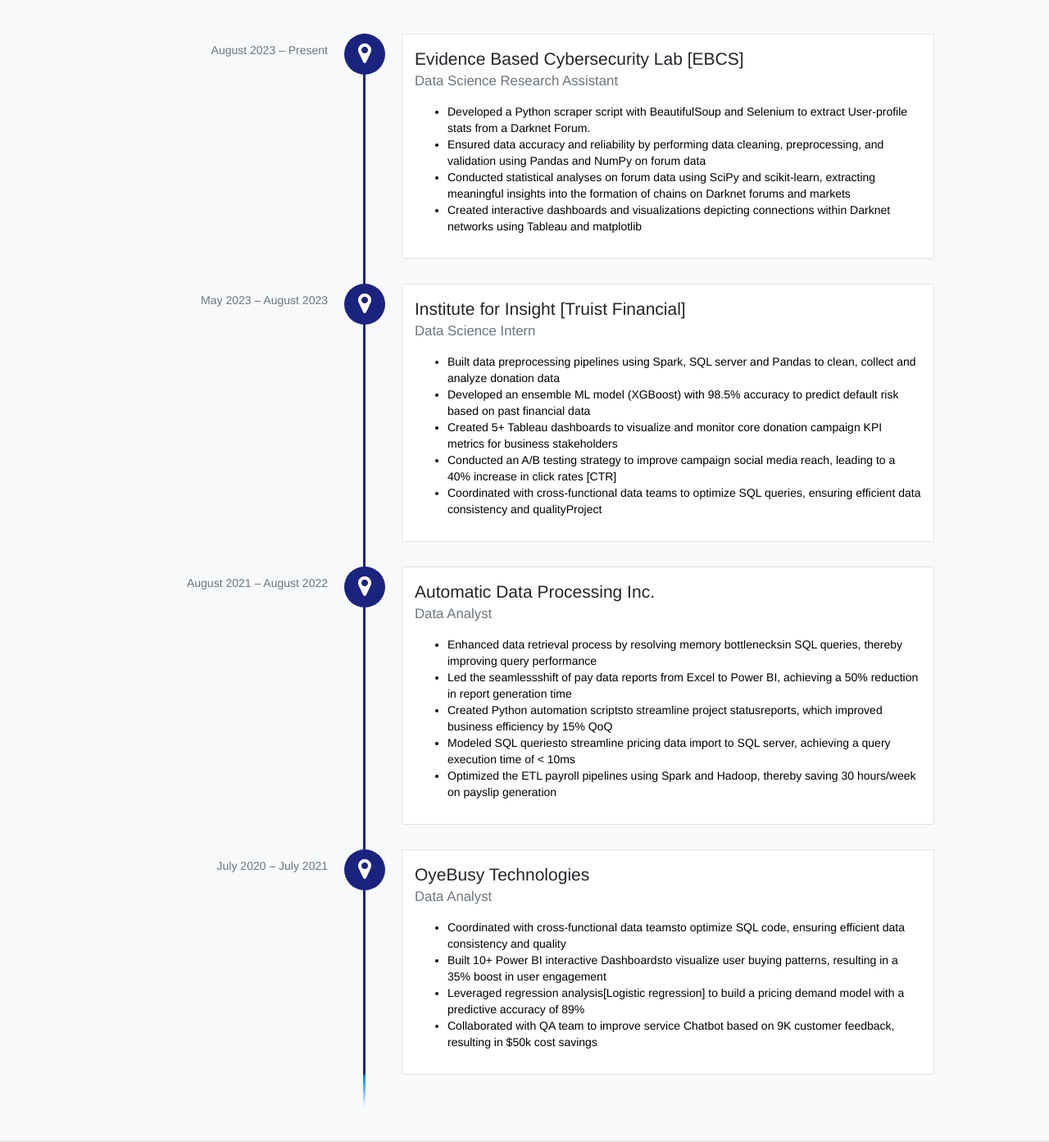
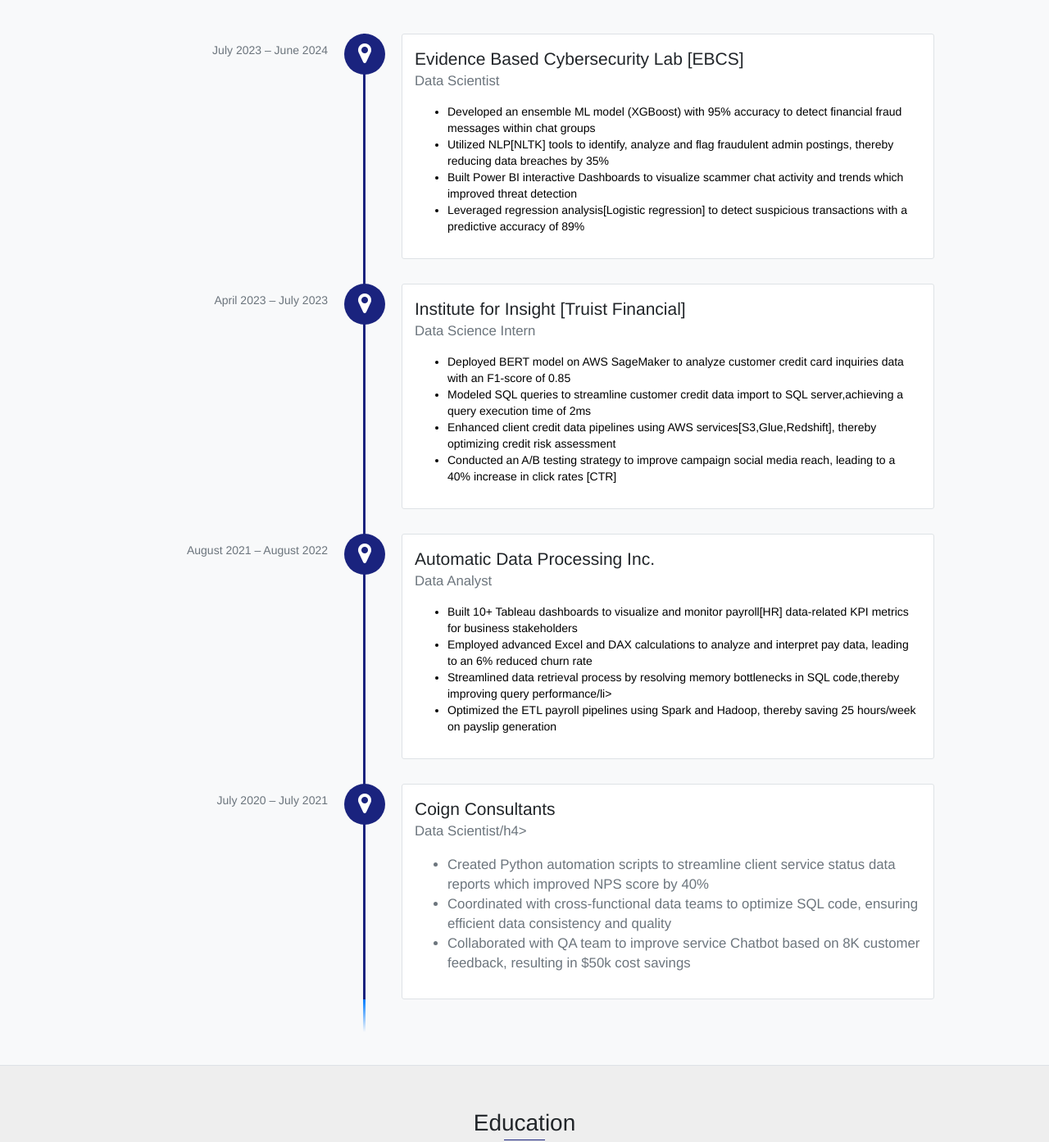
Before and after one commit to kausthubkodamagulla/KausthubKodamagulla.github.io, a plain HTML site: page index.html in a window 1280 px wide. Shown: the part 1180-2573 px from the top of the page at 82% size. Drawn offline with nearby package versions, Linux system fonts and the light colour scheme.

Commit message:
Update index.html

```diff
--- a/index.html
+++ b/index.html
@@ -75,7 +75,7 @@
                 </div>
                 <div class="col-md-8">
                     <p>
-                    Hey there, I'm Kausthub Kodamagulla, a Data Professional with 2+ years of experience and a knack for turning raw data into actionable insights. With experience at Truist Financial and ADP Inc., I've mastered data analysis, machine learning, and visualization. Armed with a Master's from Georgia State University and a Bachelor's from Jawaharlal Nehru Technological University, I'm fluent in Python, SQL, and various data analysis tools. My track record includes optimizing ETL pipelines, developing ML models, and driving revenue growth through data-driven strategies. Currently actively seeking new data opportunities to apply my skills and drive impact. Let's collaborate and unlock the power of your data!
+                    Hey there, I'm Kausthub Kodamagulla, a Data Professional with 3+ years of experience and a knack for turning raw data into actionable insights. With experience at Truist Financial and ADP Inc., I've mastered data analysis, machine learning, and visualization. Armed with a Master's from Georgia State University and a Bachelor's from Jawaharlal Nehru Technological University, I'm fluent in Python, SQL, and various data analysis tools. My track record includes optimizing ETL pipelines, developing ML models, and driving revenue growth through data-driven strategies. Currently actively seeking new data opportunities to apply my skills and drive impact. Let's collaborate and unlock the power of your data!
                 </div>
             </div>
         </div>
@@ -85,28 +85,28 @@
     <div id="experience" class="background-alt">
         <h2 class="heading">Experience</h2>
         <div id="experience-timeline">
-	<div data-date="August 2023 – Present">
+	<div data-date="July 2023 – June 2024">
                 <h3>Evidence Based Cybersecurity Lab [EBCS]</h3>
-                <h4>Data Science Research Assistant</h4>
+                <h4>Data Scientist</h4>
                 <p>
                     <ul>
-                <li> Developed a Python scraper script with BeautifulSoup and Selenium to extract User-profile stats from a Darknet Forum.</li>
-               <li>Ensured data accuracy and reliability by performing data cleaning, preprocessing, and validation using Pandas and NumPy on forum data</li>
-                <li>Conducted statistical analyses on forum data using SciPy and scikit-learn, extracting meaningful insights into the formation of chains on Darknet forums and markets</li>
-	        <li> Created interactive dashboards and visualizations depicting connections within Darknet networks using Tableau and matplotlib</li>
+                <li>Developed an ensemble ML model (XGBoost) with 95% accuracy to detect financial fraud messages within chat groups</li>
+               <li>Utilized NLP[NLTK] tools to identify, analyze and flag fraudulent admin postings, thereby reducing data breaches by 35%</li>
+                <li>Built Power BI interactive Dashboards to visualize scammer chat activity and trends which improved threat detection</li>
+	        <li>Leveraged regression analysis[Logistic regression] to detect suspicious transactions with a predictive accuracy of 89%</li>
                 </ul>
                 </p>
             </div>
-            <div data-date="May 2023 – August 2023">
+            <div data-date="April 2023 – July 2023">
                 <h3>Institute for Insight [Truist Financial]</h3>
                 <h4>Data Science Intern</h4>
                 <p>
                     <ul>
-                <li>Built data preprocessing pipelines using Spark, SQL server and Pandas to clean, collect and analyze donation data</li>
-                <li> Developed an ensemble ML model (XGBoost) with 98.5% accuracy to predict default risk based on past financial data</li>
-                <li>Created 5+ Tableau dashboards to visualize and monitor core donation campaign KPI metrics for business stakeholders</li>
+                <li>Deployed BERT  model on AWS SageMaker to analyze customer credit card inquiries data with an F1-score of 0.85</li>
+                <li>Modeled  SQL queries to streamline customer credit data import to SQL server,achieving a query execution time of 2ms</li>
+                <li>Enhanced client credit data pipelines using AWS services[S3,Glue,Redshift], thereby optimizing credit risk assessment</li>
                 <li>Conducted an A/B testing strategy to improve campaign social media reach, leading to a 40% increase in click rates [CTR]</li>
-		<li>Coordinated with cross-functional data teams to optimize SQL queries, ensuring efficient data consistency and qualityProject</li>
+
                 </ul>
                 </p>
             </div>
@@ -116,24 +116,22 @@
                 <h4>Data Analyst</h4>
                 <p>
                     <ul>
-                <li>Enhanced data retrieval process by resolving memory bottlenecksin SQL queries, thereby improving query performance</li>
-               <li>Led the seamlessshift of pay data reports from Excel to Power BI, achieving a 50% reduction in report generation time</li>
-                <li>Created Python automation scriptsto streamline project statusreports, which improved business efficiency by 15% QoQ</li>
-	        <li>Modeled SQL queriesto streamline pricing data import to SQL server, achieving a query execution time of < 10ms</li>
-		<li>Optimized the ETL payroll pipelines using Spark and Hadoop, thereby saving 30 hours/week on payslip generation</li>
+                <li>Built 10+ Tableau dashboards to visualize and monitor payroll[HR] data-related KPI metrics for business stakeholders</li>
+               <li>Employed advanced Excel and DAX calculations to analyze and interpret pay data, leading to an 6% reduced churn rate </li>
+                <li>Streamlined data retrieval process by resolving memory bottlenecks in SQL code,thereby improving query performance/li>
+		<li>Optimized the ETL payroll pipelines using Spark and Hadoop, thereby saving 25 hours/week on payslip generation</li>
                 </ul>
                 </p>
             </div>
 
             <div data-date="July 2020 – July 2021">
-                <h3>OyeBusy Technologies</h3>
-                <h4>Data Analyst</h4>
+                <h3>Coign Consultants</h3>
+                <h4>Data Scientist/h4>
                 <p>
                     <ul>
-                <li>Coordinated with cross-functional data teamsto optimize SQL code, ensuring efficient data consistency and quality</li>
-                <li>Built 10+ Power BI interactive Dashboardsto visualize user buying patterns, resulting in a 35% boost in user engagement</li>
-                <li>Leveraged regression analysis[Logistic regression] to build a pricing demand model with a predictive accuracy of 89%</li>
-	        <li>Collaborated with QA team to improve service Chatbot based on 9K customer feedback, resulting in $50k cost savings</li>
+                <li>Created Python automation scripts to streamline client service status data reports which improved NPS score by 40%</li>
+                <li>Coordinated with cross-functional data teams to optimize SQL code, ensuring efficient data consistency and quality</li>
+	        <li>Collaborated with QA team to improve service Chatbot based on 8K customer feedback, resulting in $50k cost savings</li>
                 </ul>
                 </p>
             </div>
```
